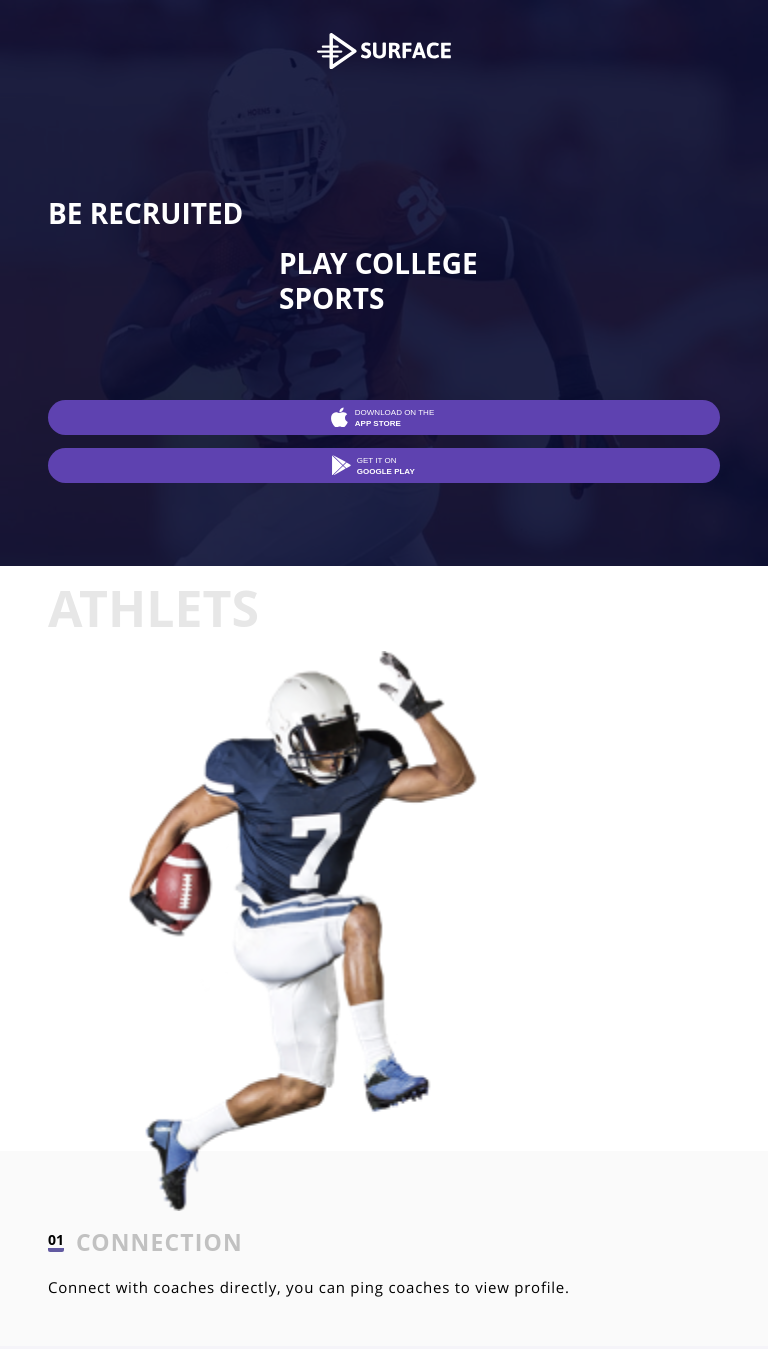
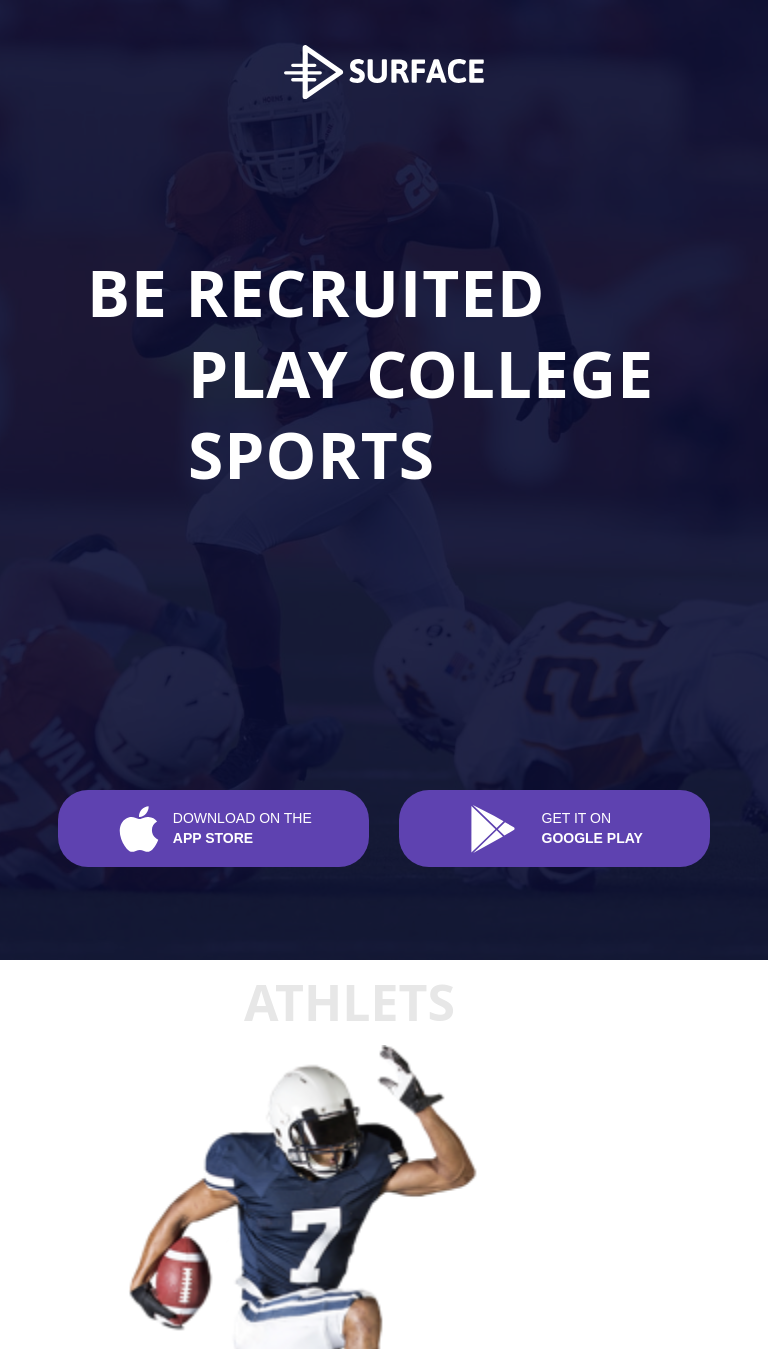
Before and after one commit to Sportgirl55/Mobile-adaptive, a plain HTML site: page index.html in a window 768 px wide. Shown: the top 1349 px of the page. Drawn offline with Linux system fonts and the light colour scheme; files whose address does not match are found by name; a web font is replaced by a local one.

Commit message:
Adaptive header 320-960

```diff
--- a/css/style.css
+++ b/css/style.css
@@ -38,6 +38,14 @@ h1, h2, h3, h4, .btn-bold, .headline, .caption {
 .header {
     display: flex;
     position: relative;
+    width: 100vw;
+    min-width: 320px;
+    max-width: 640px;
+    max-height: 568px;
+/*
+    min-height: 452px;
+    max-height: 902px;
+*/
 
     background-image: url("../images/football_767.jpg");
     background-repeat: no-repeat;
@@ -66,19 +74,19 @@ h1, h2, h3, h4, .btn-bold, .headline, .caption {
 .container {
     position: relative;
     z-index: 2;
-    width: 87.5%;
-    min-width: 17.5rem;
-    margin: auto;
+    width: 280px;
+    min-width: 280px;
+    margin: 0 auto;
 }
 
 .container-text {
-    width: 87.5%;
-    min-width: 17.5rem;
+    width: 280px;
+    min-width: 280px;
     margin: auto;
 }
 
 .header-title {
-    margin-bottom: 84px;
+    margin-bottom: 284px;
 }
 
 .logo {
@@ -110,8 +118,16 @@ a {
 address {
     display: flex;
     flex-direction: column;
-    flex-grow: 1;
-    margin-bottom: 70px;
+
+    position: absolute;
+    z-index: 5;
+    top: 400px;
+    left: 0;
+    right: 0;
+    bottom: 70px;
+    max-width: 280px;
+    margin: auto;
+
 }
 
 button {
@@ -347,6 +363,7 @@ h3 {
 .footer {
     display: flex;
     position: relative;
+    height: 568px;
 
     background-image: url("../images/game_767.jpg");
     background-repeat: no-repeat;
@@ -375,7 +392,7 @@ h3 {
 .headline {
     font-size: 32px;
     letter-spacing: 0.03em;
-    line-height: 1.6;
+    line-height: 1.5;
 }
 
 .caption {
@@ -386,11 +403,10 @@ h3 {
 
 .footer .logo:last-child {
     margin: auto;
-    padding-bottom: 5px;
 }
 
 .wrapper {
-    margin-bottom: 72px;
+    margin-bottom: 240px;
 }
 
 
@@ -410,3 +426,108 @@ h3 {
 .footer-btn:focus {
     outline: none;
 }
+
+.footer address {
+    top: 355px;
+}
+
+/*МЕДИАЗАПРОСЫ*/
+
+
+@media (min-width: 641px) and (max-width: 960px) {
+    .header {
+        background-image: url("../images/football_1280.jpg");
+        min-width: 641px;
+        max-width: 960px;
+        max-height: 960px;
+    }
+
+    .logo {
+        width: 200px;
+        margin: 45px auto 150px;
+    }
+
+    .title {
+        font-size: 64px;
+        letter-spacing: 1px;
+    }
+
+    .container {
+        width: 594px;
+        height: inherit;
+
+        height: 960px;
+    }
+
+    .title span {
+
+        margin-right:  13px;
+        padding-top: 0;
+ }
+
+    address {
+        flex-direction: row;
+        justify-content: space-between;
+        max-width: 85%;
+        width: 85%;
+        margin: auto;
+        top: 790px
+
+    }
+
+    button {
+        width: 308px;
+        height: 77px;
+        font-size: 14px;
+
+
+        flex-shrink: 2;
+        flex-grow: 2;
+    }
+
+    button:first-child {
+        margin-right: 15px;
+    }
+
+    button:last-child {
+        margin-left: 15px;
+    }
+
+    .google-logo, .apple-logo {
+       height: 3rem;
+        margin-right: 25px;
+
+   }
+    .label {
+        width: 66%;
+        min-width: 200px;
+        flex: 0;
+        justify-content: center;
+    }
+
+    .button-name {
+        margin: auto 0;
+        padding: 0;
+    }
+
+    .button-name {
+        white-space: nowrap;
+   }
+
+    .apple-logo {
+      margin-right: 10px;
+    }
+
+}
+
+
+
+
+
+
+
+
+
+
+
+/*Должно ли растягиваться фоновое изображение в жедере и футере по высоте? В отличие от фоток, здесь высота фиксированная.*/
--- a/index.html
+++ b/index.html
@@ -24,9 +24,10 @@
                 <h1 class="title">Be recruited <br>
                 <span>Play college sports</span></h1>
             </div>
+                  </div>
+            <address>
 
-            <address>
-                <button type="button">
+                    <button type="button">
                     <div class="label">
                        <svg class="apple-logo" xmlns="http://www.w3.org/2000/svg" viewBox="0 0 170 170">
   <path d="M150.37 130.25c-2.45 5.66-5.35 10.87-8.71 15.66-4.58 6.53-8.33 11.05-11.22 13.56-4.48 4.12-9.28 6.23-14.42 6.35-3.69 0-8.14-1.05-13.32-3.18-5.197-2.12-9.973-3.17-14.34-3.17-4.58 0-9.492 1.05-14.746 3.17-5.262 2.13-9.5 3.24-12.742 3.35-4.93.21-9.842-1.96-14.746-6.52-3.13-2.73-7.045-7.41-11.735-14.04-5.03-7.08-9.168-15.29-12.41-24.65-3.47-10.11-5.21-19.9-5.21-29.378 0-10.857 2.346-20.22 7.045-28.068C27.508 57.03 32.42 52.06 38.57 48.41s12.793-5.51 19.948-5.63c3.915 0 9.05 1.21 15.43 3.59 6.36 2.39 10.446 3.6 12.237 3.6 1.34 0 5.877-1.416 13.57-4.24 7.275-2.617 13.415-3.7 18.445-3.274 13.63 1.1 23.87 6.473 30.68 16.153-12.19 7.385-18.22 17.73-18.1 31 .11 10.338 3.86 18.94 11.23 25.77 3.34 3.17 7.07 5.62 11.22 7.36-.9 2.61-1.85 5.11-2.86 7.51zM119.11 7.24c0 8.102-2.96 15.667-8.86 22.67-7.12 8.323-15.732 13.133-25.07 12.374-.12-.972-.19-1.995-.19-3.07 0-7.778 3.387-16.102 9.4-22.908 3.002-3.446 6.82-6.31 11.45-8.597 4.62-2.253 8.99-3.498 13.1-3.71.12 1.082.17 2.165.17 3.24z"/>
@@ -43,9 +44,11 @@
                     <a class="button-name" href="https://play.google.com/store?hl=ru">Get it on <br><span class="btn-bold">google play</span></a>
                     </div>
                 </button>
+
+
             </address>
 
-       </div>
+
     </header>
 
     <main>
```
